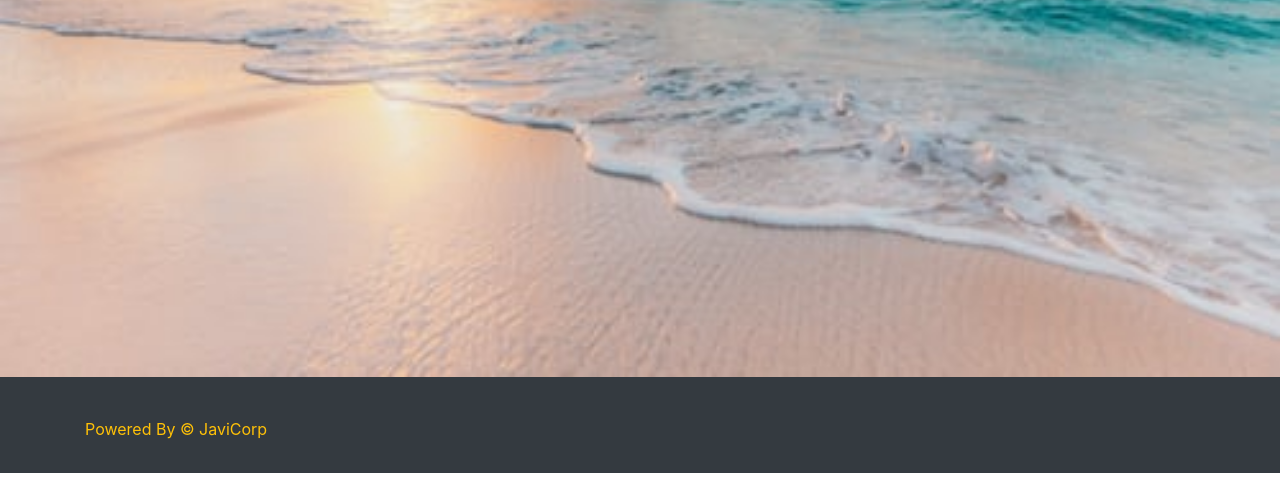
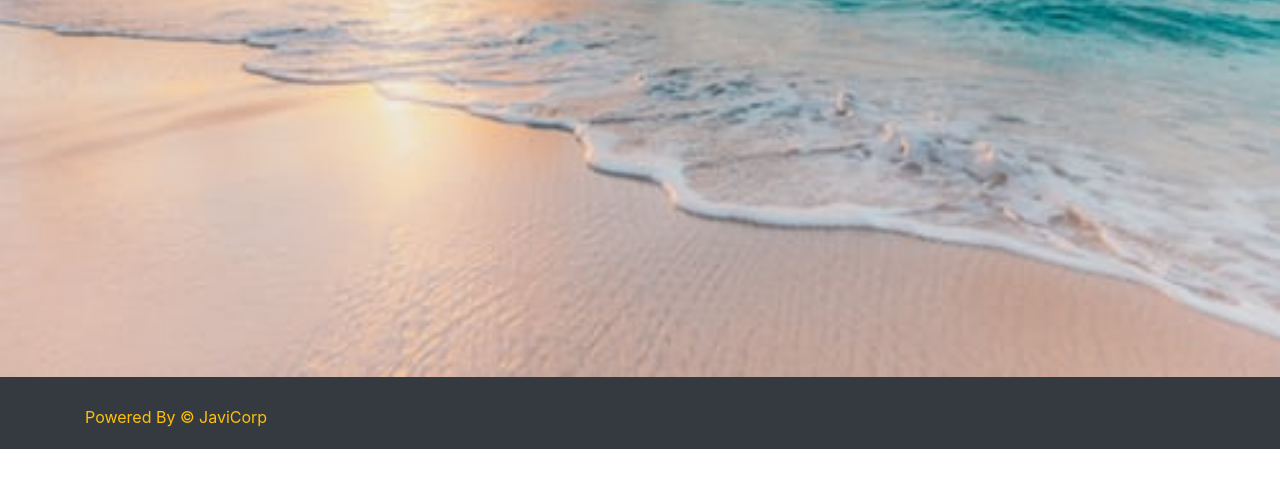
Before and after one commit to javitocor/Weather-App-JS, a plain HTML site: page index.html in a window 1280 px wide. Shown: the part 319-800 px from the top of the page. Drawn offline with nearby package versions, Linux system fonts and the light colour scheme.

Commit message:
Fix eslint errors

```diff
--- a/index.html
+++ b/index.html
@@ -72,7 +72,7 @@
       <h3 id="cityName" class="text-center text-warning"></h3>
       <div class="row d-flex justify-content-around w-100" id="row"></div>
     </section>
-    <footer class="footer bg-dark p-3">
+    <footer class="footer bg-dark p-1">
         <div class="container">
           <p class="text-warning">Powered By &copy; JaviCorp</p>
         </div>
```
